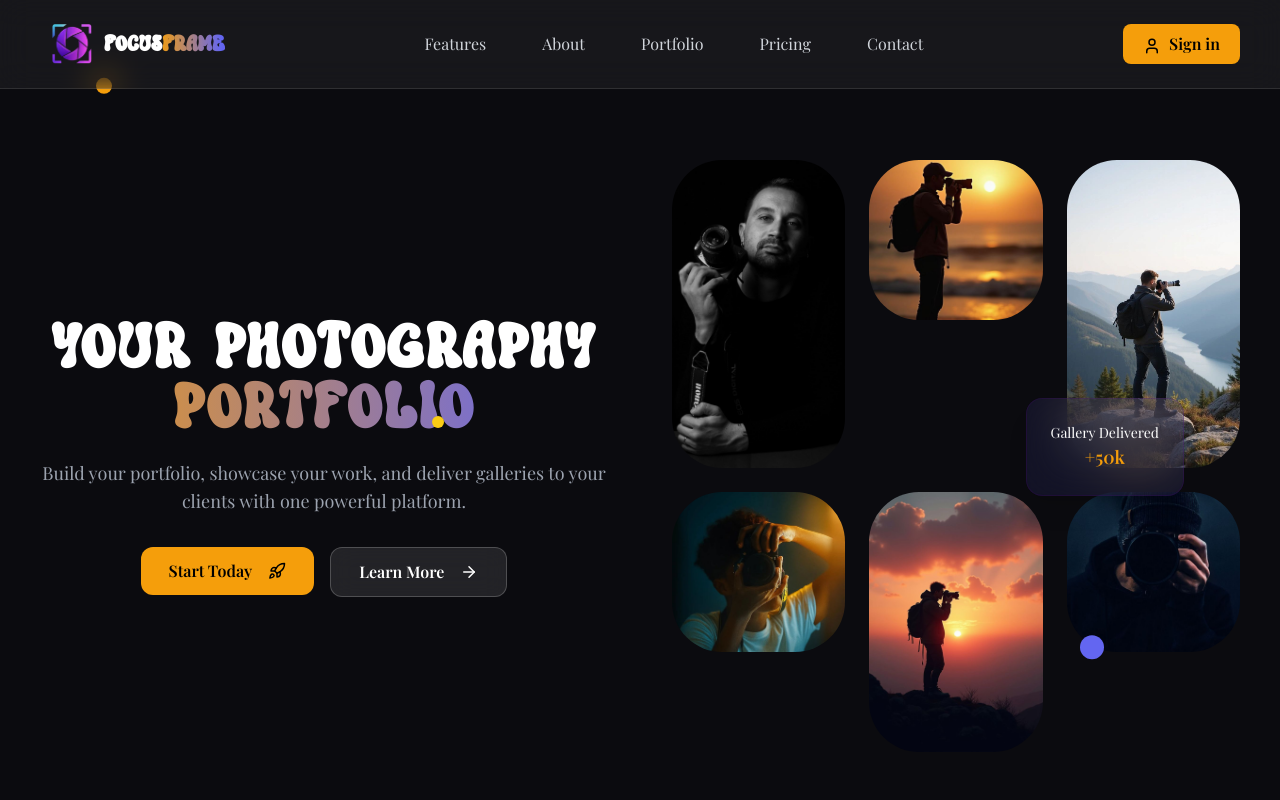
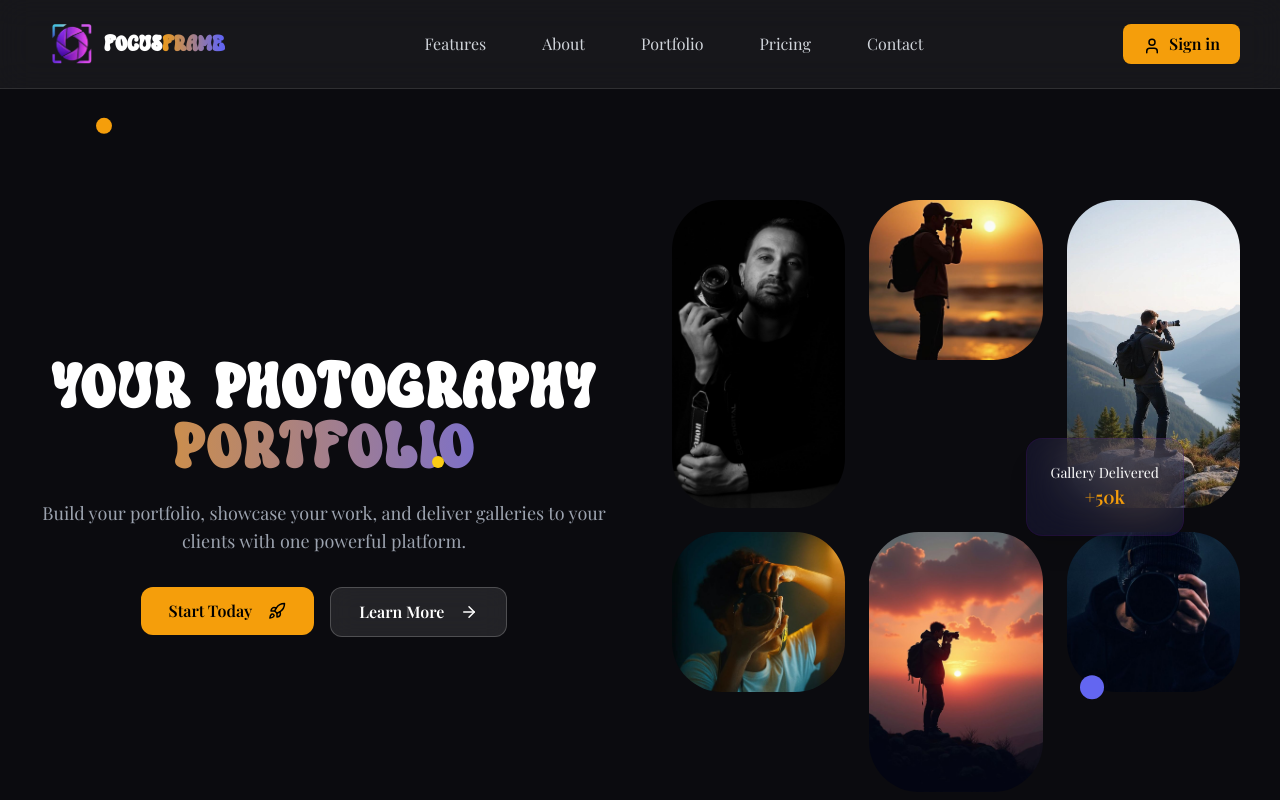
Before and after one commit to AJRGeek280/Portfolio_Platform, a React (Vite) app in the folder client/: page / in a window 1280 px wide. Shown: the top 800 px of the page. Built offline with nearby package versions, Linux system fonts and the light colour scheme.

Commit message:
Fix padding top in Hero

```diff
--- a/client/src/components/Home/Hero.jsx
+++ b/client/src/components/Home/Hero.jsx
@@ -19,7 +19,7 @@ export default function Hero() {
 
     return (
 
-        <section id="hero" className="relative min-h-screen bg-background flex items-center pt-20 overflow-hidden">
+        <section id="hero" className="relative min-h-screen bg-background flex items-center mt-10 pt-20 overflow-hidden">
 
             <FloatingShapes />
             <FloatingGlassCard />
--- a/client/src/components/Home/Navbar.jsx
+++ b/client/src/components/Home/Navbar.jsx
@@ -93,7 +93,7 @@ export default function Navbar() {
 
   return (
 
-    <nav className="fixed w-full top-0 left-0 z-50 backdrop-blur-lg bg-white/5 border-b border-white/10 cursor-pointer">
+    <nav className="fixed w-full top-0 left-0 z-50 backdrop-blur-lg bg-white/5 border-b border-white/10">
 
       <div className="max-w-7xl mx-auto flex justify-between items-center px-10 py-6">
 
```
